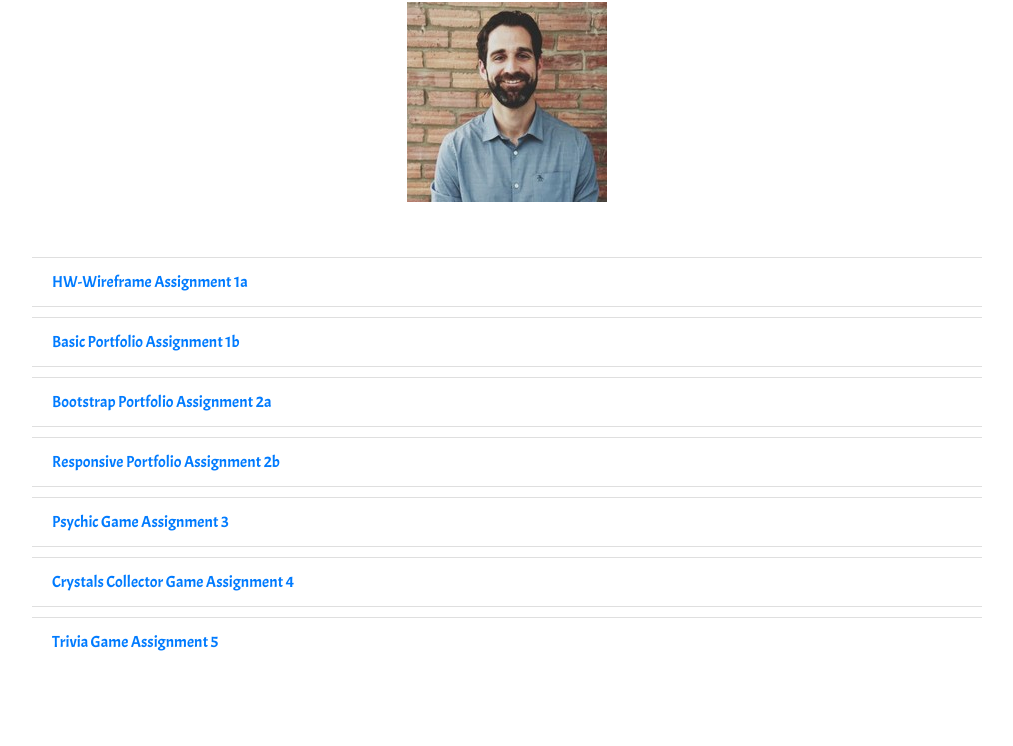
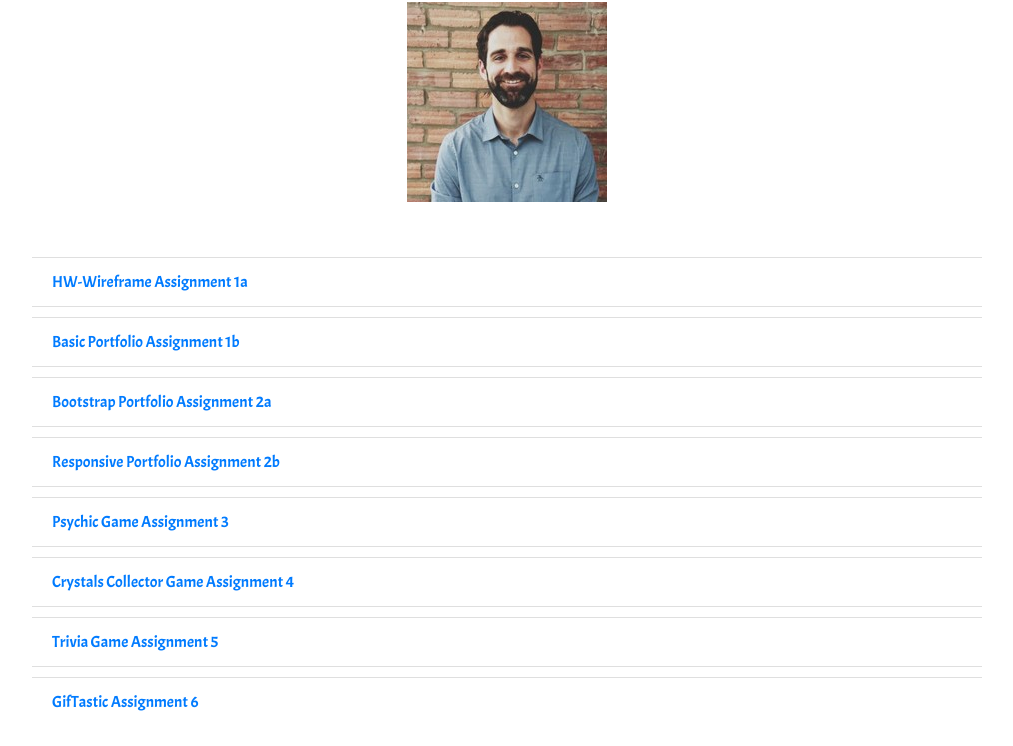
Before and after one commit to taylorfantin/taylorfantin.github.io, a plain HTML site: page index.html in a window 1280 px wide. Shown: the part 54-800 px from the top of the page, without its empty margins (133-1146 px from the left). Drawn offline with nearby package versions, Linux system fonts and the light colour scheme.

Commit message:
giftastic upload

```diff
--- a/index.html
+++ b/index.html
@@ -49,6 +49,8 @@ li{
         <li class="list-group-item"><a href="https://taylorfantin.github.io/Psychic-Game/">Psychic Game Assignment 3</a></li>
         <li class="list-group-item"><a href="https://taylorfantin.github.io/unit-4-game/">Crystals Collector Game Assignment 4</a></li>
         <li class="list-group-item"><a href="https://taylorfantin.github.io/TriviaGame/">Trivia Game Assignment 5</a></li>
+        <li class="list-group-item"><a href="https://taylorfantin.github.io/GifTastic/">GifTastic Assignment 6</a></li>
+
 
 
 
```
